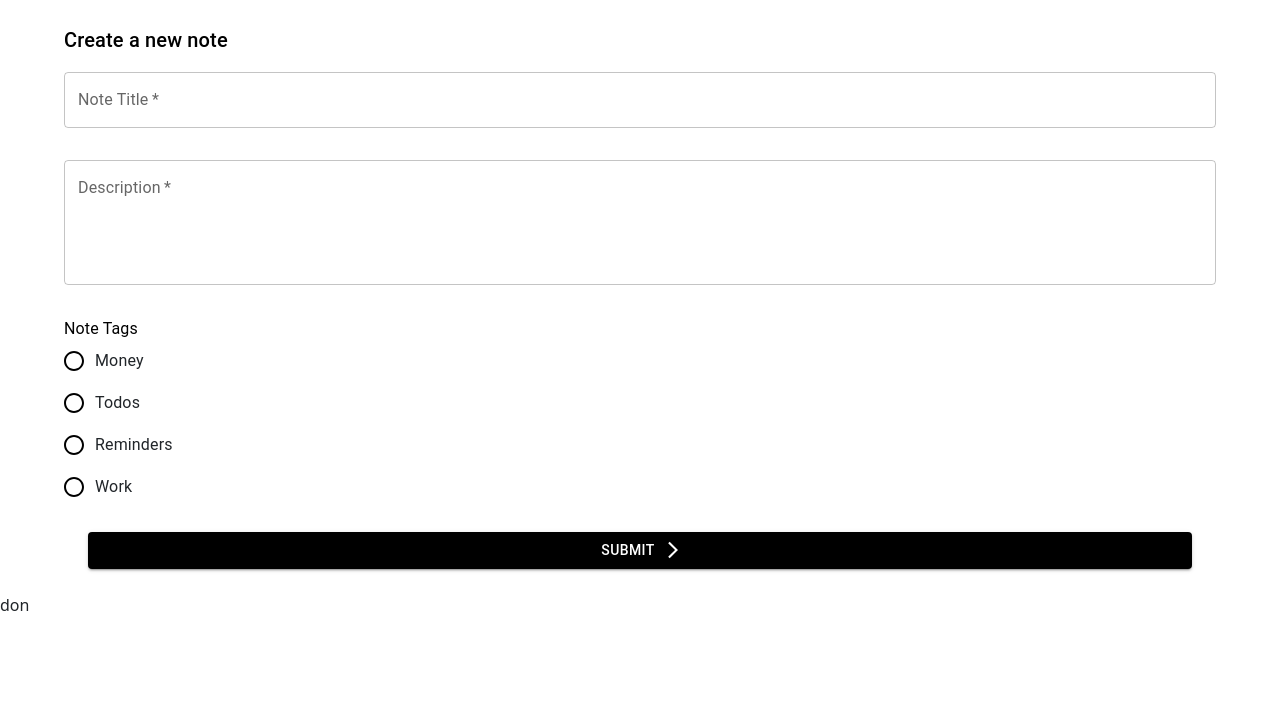
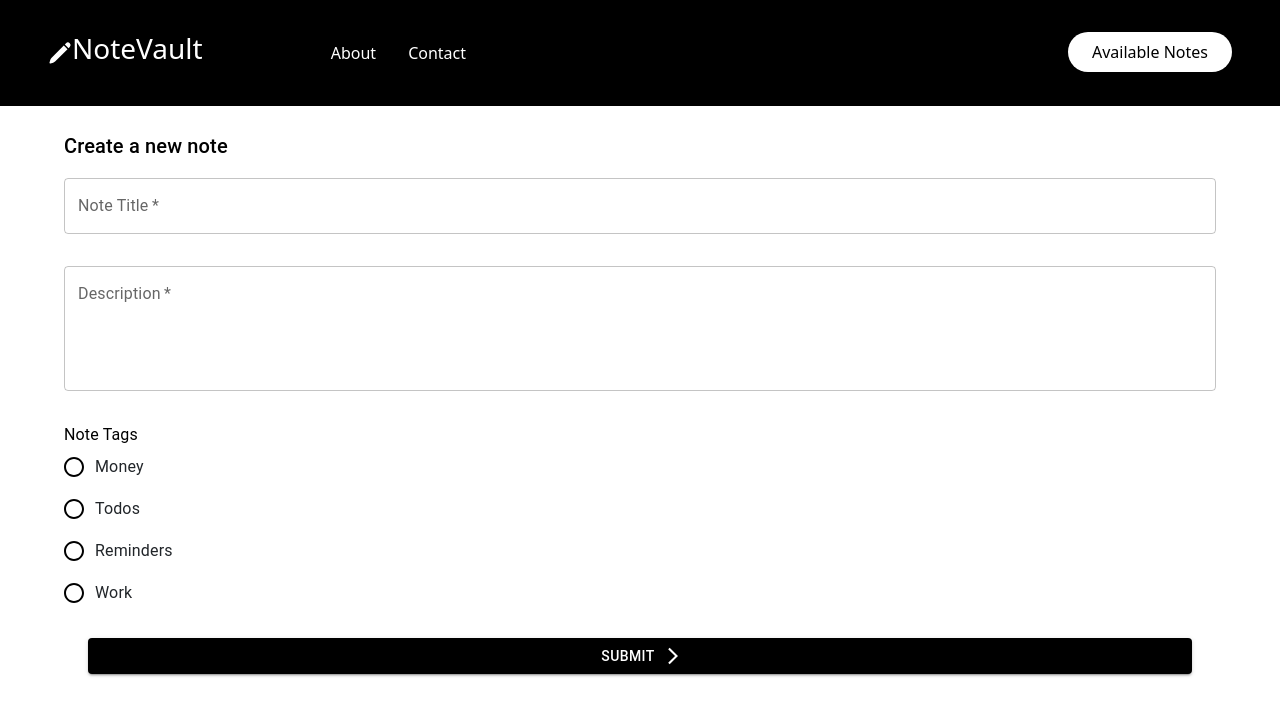
Before and after one commit to jyotirmaygithub/Note-Vault, a React (Create React App) app: page /create-notes in a window 1280 px wide. Shown: the top 716 px of the page. Built offline with nearby package versions, Linux system fonts and the light colour scheme; no server answers.

Commit message:
Alteration and fixes

```diff
--- a/src/App.js
+++ b/src/App.js
@@ -1,5 +1,4 @@
 import React from "react";
-import Navbar from "./components/CustomNavbar";
 import About from "./pages/About";
 import Contact from "./pages/Contact";
 import { NoteContextFun } from "./Context/NoteContext";
@@ -11,7 +10,7 @@ import EnterBtn from "./pages/EnterBtn";
 import ProgressCircle from "./pages/ProgressCircle";
 import AddNote from "./pages/AddNote";
 import ExistingNotes from "./pages/ExistingNotes";
-import Logo from "./Navbar/Logo";
+import Navabar from "./Navbar/Navabar";
 
 export default function App() {
   return (
@@ -19,7 +18,7 @@ export default function App() {
       <NoteContextFun>
         <ContextFun>
           <Router>
-            {/* <Logo /> */}
+            <Navabar />
             <Routes>
               <Route exact path="/" element={<EnterBtn />} />
               <Route exact path="/create-notes" element={<AddNote />} />
@@ -29,7 +28,7 @@ export default function App() {
               <Route exact path="/login" element={<LogIn />} />
               <Route
                 exact
-                path="/login/fetchingdata"
+                path="/fetchingdata"
                 element={<ProgressCircle />}
               />
               <Route exact path="/signup" element={<SignUp />} />
--- a/src/Navbar/BtnNav.js
+++ /dev/null
@@ -1,12 +0,0 @@
-import React from 'react'
-import  Navbar  from './Navabar'
-import SwitchBtn from './SwitchBtn'
-
-export default function BtnNav() {
-  return (
-    <div>
-      <Navbar/>
-      <SwitchBtn/>
-    </div>
-  )
-}
--- a/src/Navbar/Logo.js
+++ b/src/Navbar/Logo.js
@@ -1,5 +1,6 @@
 import React from 'react'
 import { PencilIcon } from '@heroicons/react/24/solid';
+
 export default function Logo() {
   return (
     <div className='flex justify-center items-center'>
--- a/src/Navbar/Navabar.js
+++ b/src/Navbar/Navabar.js
@@ -1,12 +1,16 @@
 import React from 'react'
 import Logo from './Logo'
 import HomeContact from './Home_Contact'
+import SwitchBtn from './SwitchBtn'
 
 export default function Navabar() {
   return (
-    <div className='flex space-x-32 justify-start items-center px-5 py-8 bg-black'>
+    <div className='flex justify-between px-5 py-8 bg-black'>
+      <div className="flex space-x-32">
       <Logo/>
       <HomeContact/>
+      </div>
+      <SwitchBtn/>
     </div>
   )
 }
--- a/src/Navbar/SwitchBtn.js
+++ b/src/Navbar/SwitchBtn.js
@@ -1,10 +1,21 @@
-import React from 'react'
+import React, { useState, useEffect } from 'react';
+import { useLocation } from 'react-router-dom';
 
-export default function SwitchBtn({text}) {
-    console.log("value of text " , text)
+export default function SwitchBtn() {
+  const userLocation = useLocation();
+  const [userSpot, setUserSpot] = useState("Add Note");
+
+  useEffect(() => {
+    if (userLocation.pathname === "/existing-notes") {
+      setUserSpot('Create Note');
+    } else if (userLocation.pathname === "/create-notes") {
+      setUserSpot('Available Notes');
+    }
+  }, [userLocation.pathname]);
+
   return (
     <div>
-      <button className='bg-white'>don</button>
+      <button className='bg-white text-black px-4 py-2 rounded-full'>{userSpot}</button>
     </div>
-  )
+  );
 }
--- a/src/components/CustomNavbar.js
+++ /dev/null
@@ -1,26 +0,0 @@
-import React from 'react';
-import { Link, useLocation } from 'react-router-dom';
-import { Navbar, Nav, Container } from 'react-bootstrap';
-
-export default function CustomNavbar() {
-  let location = useLocation();
-
-  return (
-    <Navbar className='bg-gray-200' expand="lg">
-      <Container>
-        <Link to="/" className="navbar-brand">Task-Hub</Link>
-        <Navbar.Toggle aria-controls="basic-navbar-nav" />
-        <Navbar.Collapse id="basic-navbar-nav">
-          <Nav className="me-auto">
-            <Link to="/about" className={`nav-link ${location.pathname === "/about" ? "text-black" : ""}`}>About</Link>
-            <Link to="/contact" className={`nav-link ${location.pathname === "/contact" ? "text-black" : ""}`}>Contact</Link>
-          </Nav>
-          <Nav>
-            <Link to="/login" className="nav-link">Login</Link>
-            <Link to="/signup" className="nav-link">Sign Up</Link>
-          </Nav>
-        </Navbar.Collapse>
-      </Container>
-    </Navbar>
-  );
-}
--- a/src/pages/AddNote.js
+++ b/src/pages/AddNote.js
@@ -143,7 +143,7 @@ export default function AddNote() {
 
         <br />
       </Container>
-      <SwitchBtn text={"Avaliable Notes"} />
+      {/* <SwitchBtn text={"Avaliable Notes"} /> */}
     </>
   );
 }
```
